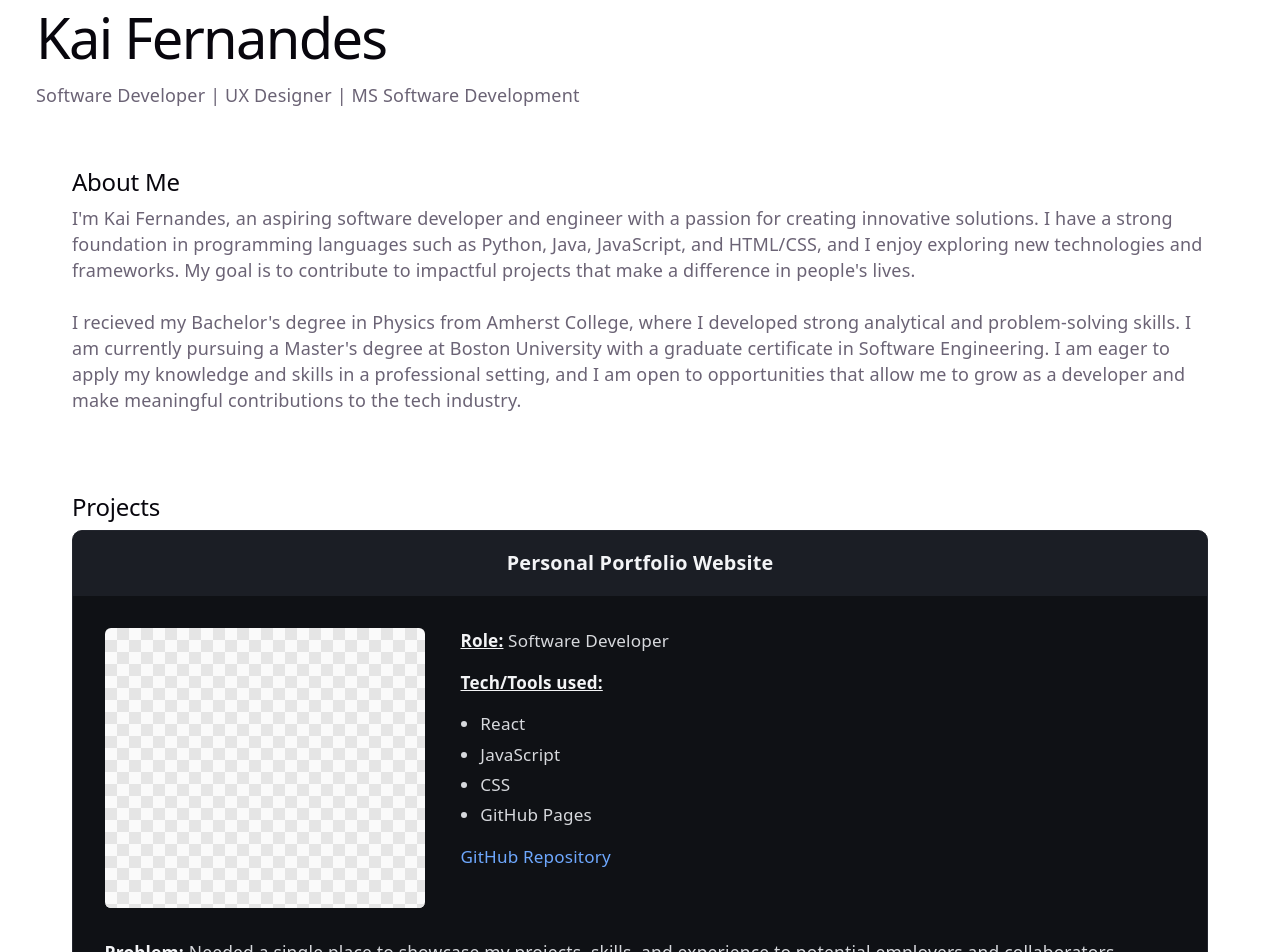
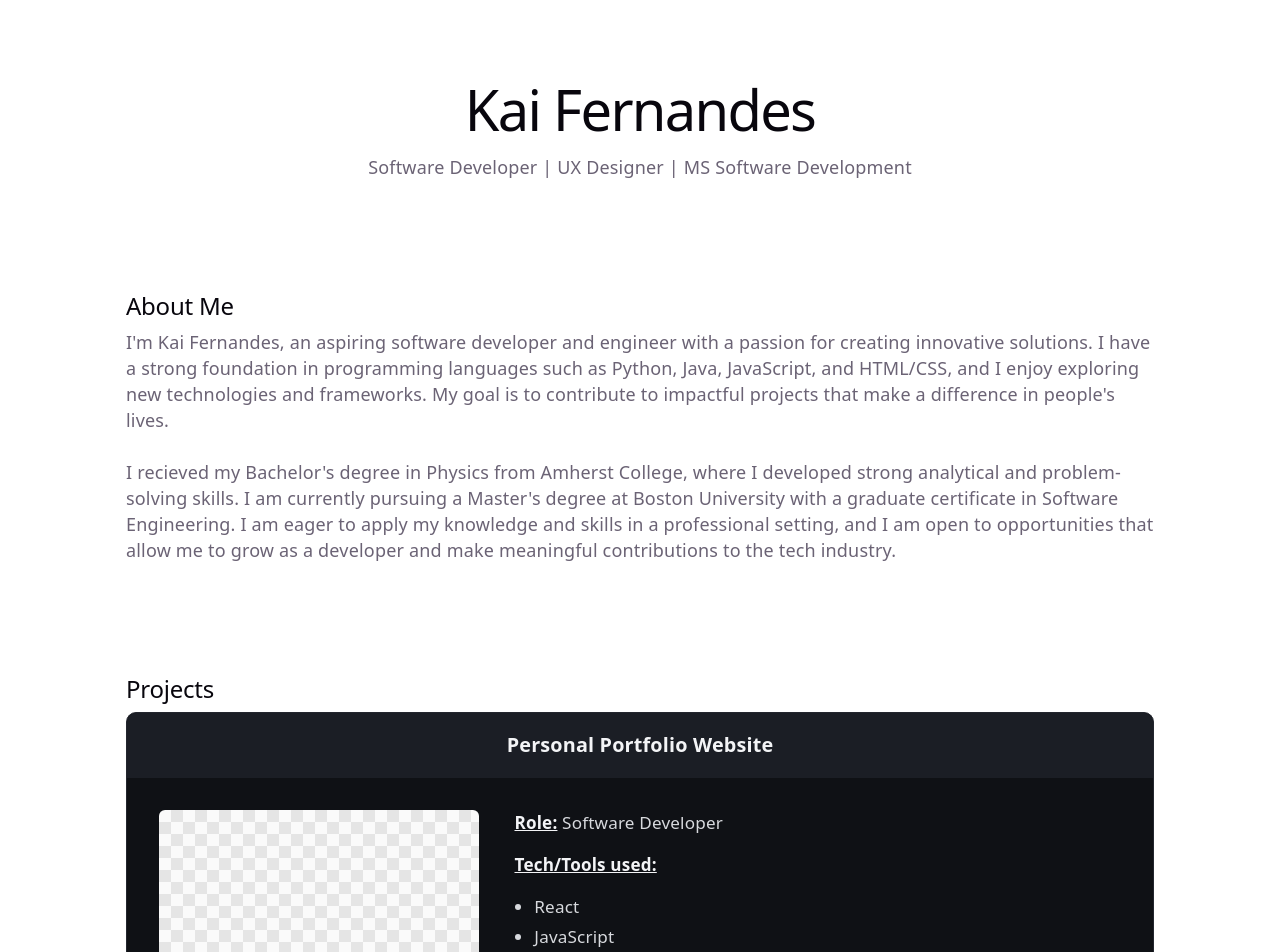
Before and after one commit to kasch890/my-portfolio, a React (Vite) app: page / in a window 1280 px wide. Shown: the part 80-1032 px from the top of the page. Built offline with nearby package versions, Linux system fonts and the light colour scheme.

Commit message:
Page styling now includes max width for sections while allowing navbar to fill screen width

```diff
--- a/src/App.css
+++ b/src/App.css
@@ -1,5 +1,5 @@
 main {
-  min-height: 40vh;
+  /* min-height: 10vh; */
   display: flex;
   flex-direction: column;
   justify-content: center;
@@ -28,3 +28,17 @@ button:hover {
 section {
   padding-bottom: 2rem;
 }
+
+.page-section {
+  max-width: 1100px;
+  margin: 0 auto;
+  padding-left: 1.5rem;
+  padding-right: 1.5rem;
+}
+
+@media (min-width: 1300px) {
+  .page-section {
+    padding-left: 2rem;
+    padding-right: 2rem;
+  }
+}
--- a/src/App.jsx
+++ b/src/App.jsx
@@ -4,24 +4,25 @@ import About from "./components/AboutSection";
 import Projects from "./components/ProjectsSection";
 import Skills from "./components/SkillsSection";
 import Contact from "./components/ContactSection";
+import "./App.css";
 
 function App() {
   return (
     <>
     <Navbar />
-      <section id="home">
+      <section id="home" className="page-section">
         <Home />
       </section>
-      <section id="about">
+      <section id="about" className="page-section">
         <About />
       </section>
-      <section id="projects">
+      <section id="projects" className="page-section">
         <Projects />
       </section>
-      <section id="skills">
+      <section id="skills" className="page-section">
         <Skills />
       </section>
-      <section id="contact">
+      <section id="contact" className="page-section">
         <Contact />
       </section>
     </>
```
